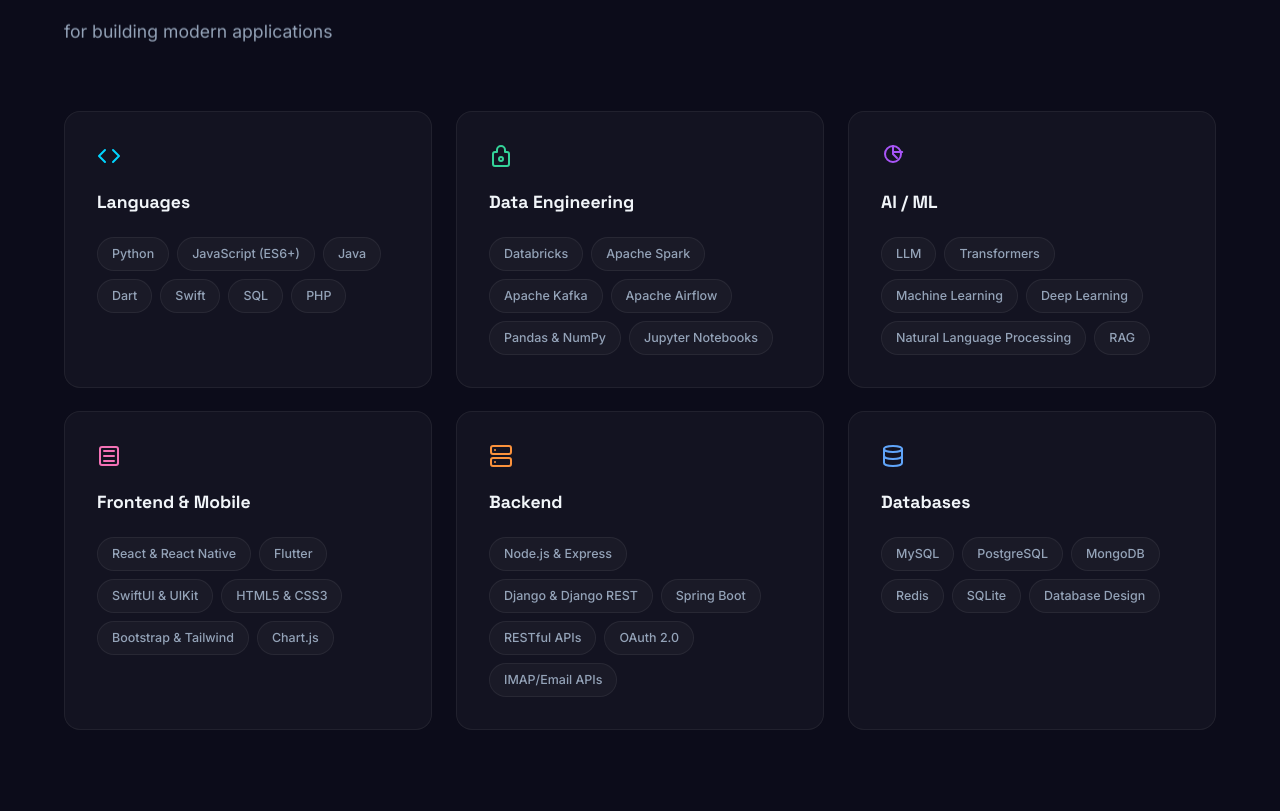
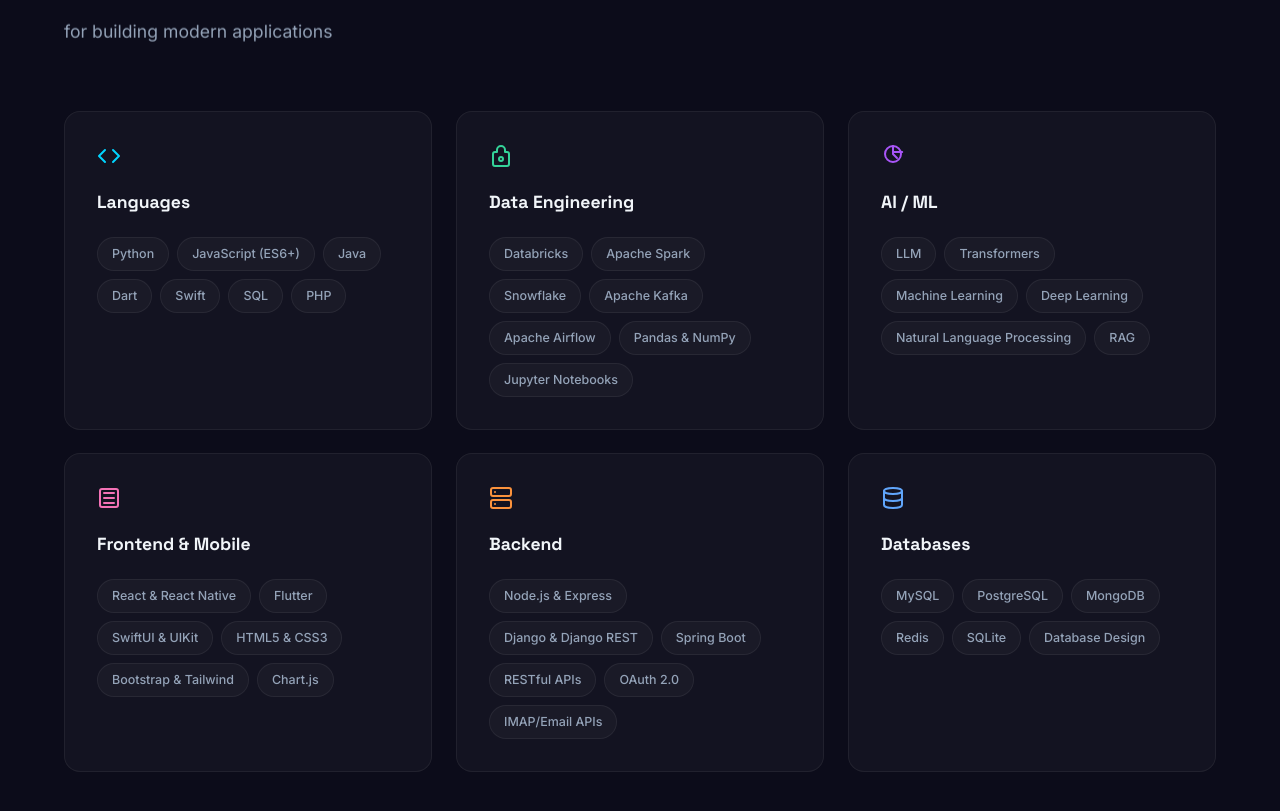
Before and after one commit to SuwanSankaja/Portfolio, a Next.js app: page / in a window 1280 px wide. Shown: the part 1921-2732 px from the top of the page. Built offline with nearby package versions, Linux system fonts and the light colour scheme.

Commit message:
Update Skills.js

```diff
--- a/src/components/Skills.js
+++ b/src/components/Skills.js
@@ -15,7 +15,7 @@
       <svg width="24" height="24" viewBox="0 0 24 24" fill="none" stroke="currentColor" strokeWidth="2" strokeLinecap="round" strokeLinejoin="round"><path d="M12 2a4 4 0 0 0-4 4v2H6a2 2 0 0 0-2 2v10a2 2 0 0 0 2 2h12a2 2 0 0 0 2-2V10a2 2 0 0 0-2-2h-2V6a4 4 0 0 0-4-4z"/><circle cx="12" cy="15" r="2"/></svg>
     ),
     title: 'Data Engineering',
-    items: ['Databricks', 'Apache Spark', 'Apache Kafka', 'Apache Airflow', 'Pandas & NumPy', 'Jupyter Notebooks'],
+    items: ['Databricks', 'Apache Spark', 'Snowflake', 'Apache Kafka', 'Apache Airflow', 'Pandas & NumPy', 'Jupyter Notebooks'],
     color: 'var(--green)',
   },
   {
```
